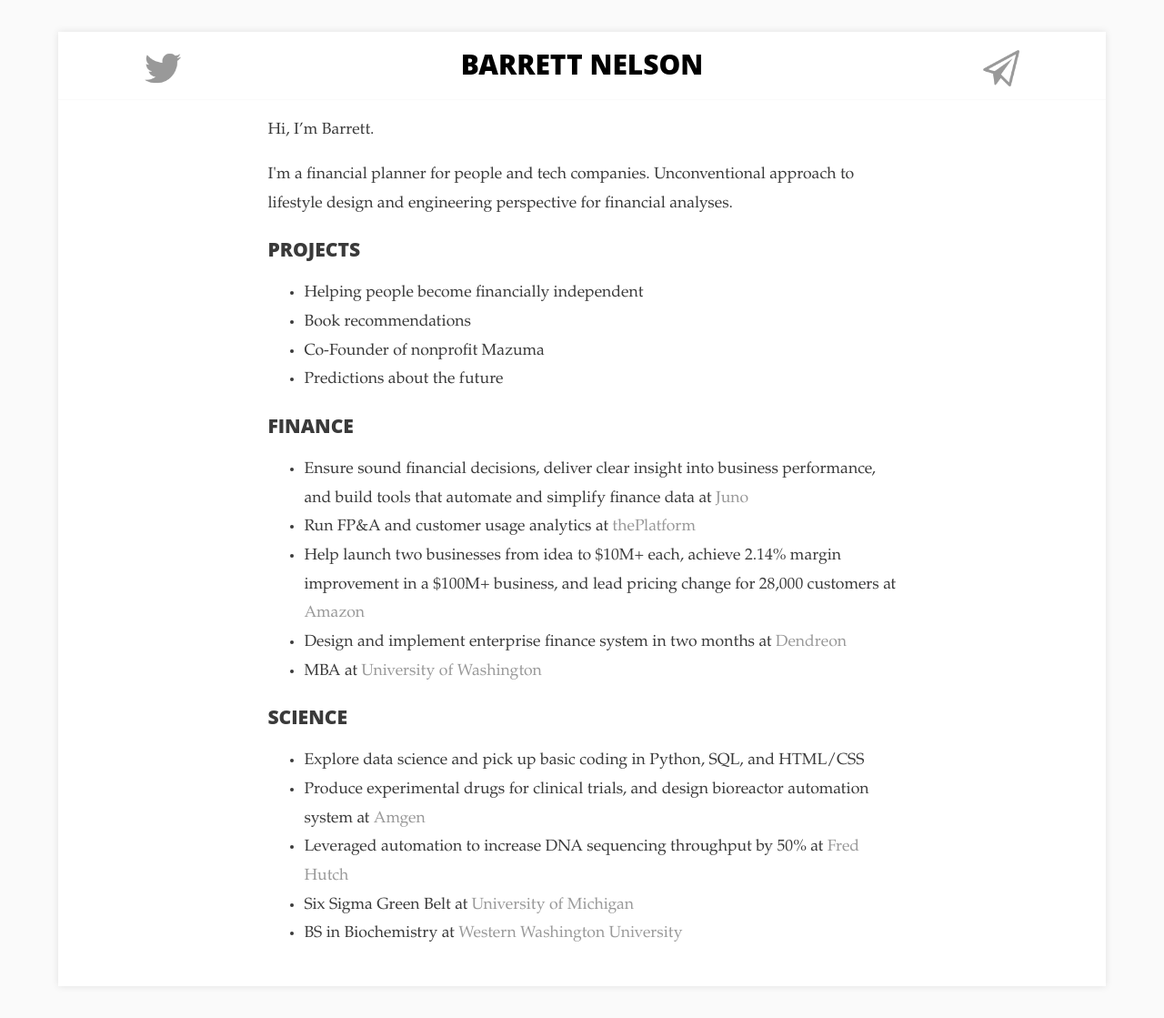
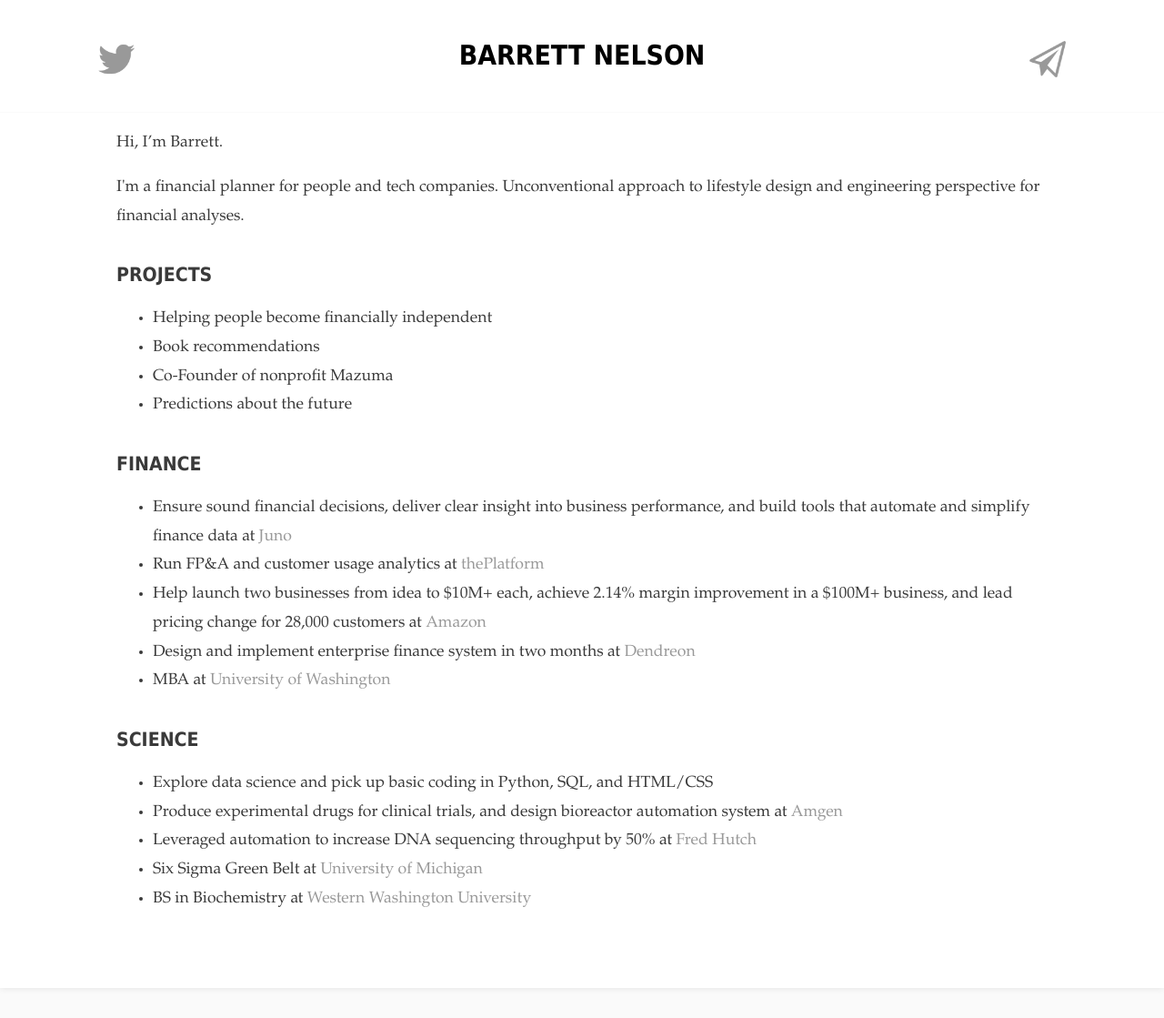
Before and after one commit to bstnel/bstnel.github.io, a Jekyll site: the page index.html, which Jekyll copies as it is, in a window 1280 px wide. Shown: the whole page at 91% size. Built offline with Jekyll 4.4.1, drawn with Linux system fonts in a browser that asks for light colours; after the commit the page ends 1086 px from its top, so only the background shows below that.

Commit message:
Update main.css

```diff
--- a/css/main.css
+++ b/css/main.css
@@ -7,23 +7,25 @@
       font-weight: 400;
       text-align: left;
       background: #fafafa;
-      margin-bottom: 2em;
+      margin-bottom: 0;
 
     }
     h1, h2, h3{
-      font-family: 'Open Sans', 'Helvetica-Neue', Helvetica, sans-serif;
+      font-family: Tahoma, Geneva, sans-serif, sans-serif;
       font-weight: 800;
       text-transform: uppercase;
     }
     h1{
       font-size: 1.7em;
+      margin: 1.5em;
     }
     h2{
       font-size: 1.2em;
+      margin-top: 1.5em;
     }
     .content{
-      width: 60%;
-      padding: 0 20% 2%;
+      width: 80%;
+      padding: 0 10% 5%;
     }
     a{
       color: #999999;
@@ -43,7 +45,7 @@
     }
     .centerdiv{
       margin: 0 auto;
-      width: 90%;
+      width: 100%;
       height: 100%;
       min-height: 800px;
       background: white;
@@ -51,9 +53,9 @@
     }
     .header{
       width: 100%;
-      height: 3.2em;
-      margin-top: 2em;
-      padding-bottom: 1em;
+      height: 5em;
+      margin-top: 0;
+      padding-bottom: 2em;
       color: black;
       border-bottom: 1px solid #fafafa;
       text-align: center;
```
